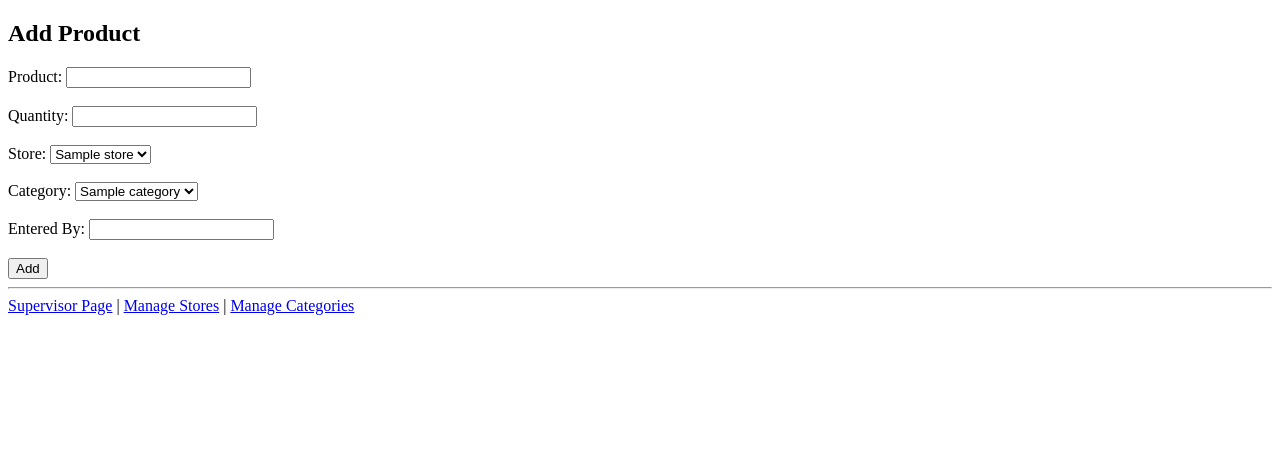
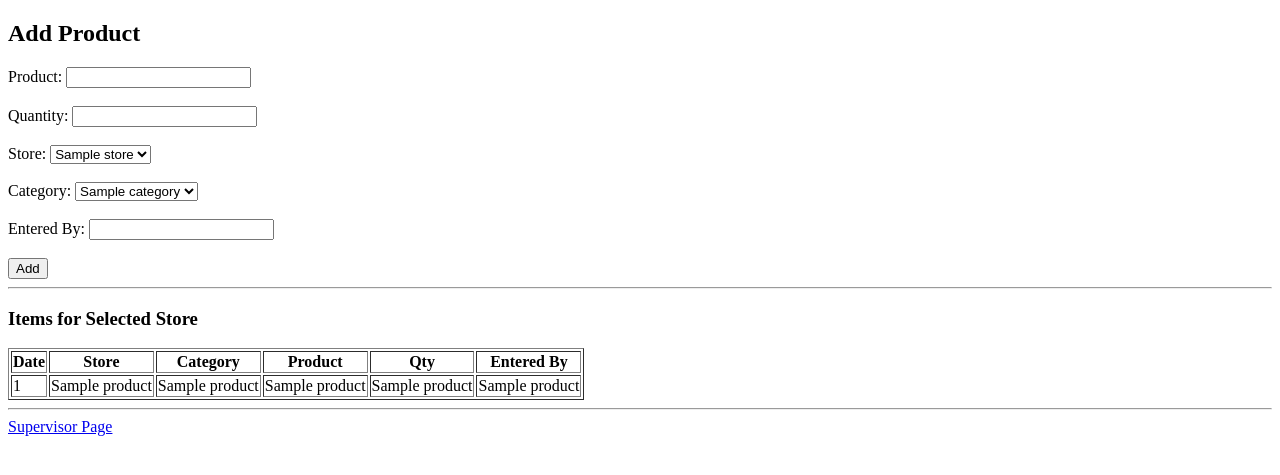
Before and after one commit to hetshah8100/inventory-system, a Flask app: template templates/index.html in a window 1280 px wide. Shown: the top 475 px of the page. Run offline with Flask 3, Linux system fonts and the light colour scheme; the template is opened without the code that fills it: most values are stand-ins (such as "Sample title", 1, 10 or a date in 2020); some libraries are stand-ins or nearby versions.

Commit message:
Update index.html

```diff
--- a/templates/index.html
+++ b/templates/index.html
@@ -4,11 +4,15 @@
   <title>Inventory System</title>
 </head>
 <body>
+
 <h2>Add Product</h2>
 
-<form method="post">
-    Product: <input name="product" required><br><br>
-    Quantity: <input name="quantity" type="number" required><br><br>
+<form method="POST">
+  Product:
+  <input type="text" name="product" required><br><br>
+
+  Quantity:
+  <input type="number" name="quantity" required><br><br>
 
   Store:
   <select name="store" required>
@@ -24,14 +28,42 @@
     {% endfor %}
   </select><br><br>
 
-    Entered By: <input name="entered_by" required><br><br>
+  Entered By:
+  <input type="text" name="entered_by" required><br><br>
 
-    <button>Add</button>
+  <button type="submit">Add</button>
 </form>
 
 <hr>
-<a href="/supervisor">Supervisor Page</a> |
-<a href="/stores">Manage Stores</a> |
-<a href="/categories">Manage Categories</a>
+
+{% if products %}
+<h3>Items for Selected Store</h3>
+
+<table border="1">
+  <tr>
+    <th>Date</th>
+    <th>Store</th>
+    <th>Category</th>
+    <th>Product</th>
+    <th>Qty</th>
+    <th>Entered By</th>
+  </tr>
+  {% for p in products %}
+  <tr>
+    <td>{{ p[0] }}</td>
+    <td>{{ p[1] }}</td>
+    <td>{{ p[2] }}</td>
+    <td>{{ p[3] }}</td>
+    <td>{{ p[4] }}</td>
+    <td>{{ p[5] }}</td>
+  </tr>
+  {% endfor %}
+</table>
+{% endif %}
+
+<hr>
+
+<a href="/supervisor">Supervisor Page</a>
+
 </body>
 </html>
```
Lines whose indentation alone changed are shown as unchanged.
